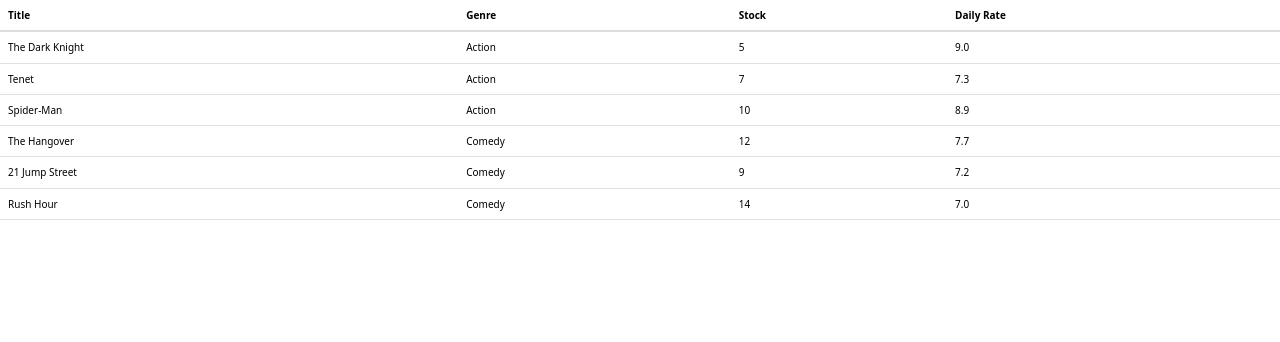
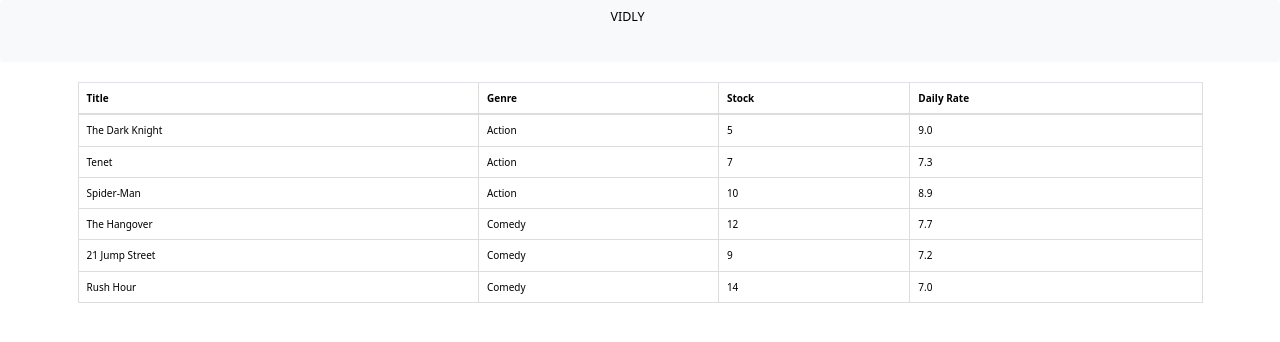
Before and after one commit to AhmedDR200/Vidly, a Django app: page /movies/ in a window 1280 px wide. Shown: the top 342 px of the page. Run offline with Django 3.2, Linux system fonts and the light colour scheme; data comes from the database, SQL or seed files in the repository; some libraries are stand-ins or nearby versions.

Commit message:
templates done

```diff
--- a/movies/templates/movies/index.html
+++ b/movies/templates/movies/index.html
@@ -1,6 +1,6 @@
-{% extends 'movies/base.html' %}
+{% extends 'base.html' %}
 {% block content %}
-    <table class="table">
+    <table class="table table-bordered table-hover">
         <thead>
             <tr>
                 <th>Title</th>
--- a/movies/urls.py
+++ b/movies/urls.py
@@ -2,5 +2,6 @@
 from . import views
 
 urlpatterns = [
-    path('' , views.index, name='index')
+    path('' , views.index, name='movies_index'),
+    path('<int:movie_id>', views.detail, name='datail')
 ]
--- a/movies/views.py
+++ b/movies/views.py
@@ -9,3 +9,9 @@
     # select * from movies_movie
     movies = Movie.objects.all()
     return render(request, 'movies/index.html', {'movies':movies})
+
+
+
+def detail(request, movie_id):
+    movie = Movie.objects.get(pk=movie_id)
+    return render(request, 'movies/detail.html', {'movie':movie})
--- a/movies/templates/movies/base.html
+++ b/templates/base.html
@@ -15,8 +15,16 @@
     <link href="https://cdn.jsdelivr.net/npm/bootstrap@5.3.1/dist/css/bootstrap.min.css" rel="stylesheet" integrity="sha384-4bw+/aepP/YC94hEpVNVgiZdgIC5+VKNBQNGCHeKRQN+PtmoHDEXuppvnDJzQIu9" crossorigin="anonymous">
   </head>
   <body>
-    {% block content %}
-    {% endblock%}
+    <!-- As a heading -->
+    <nav class="navbar bg-body-tertiary">
+        <div class="container-fluid">
+        <span class="navbar-brand mb-0 h1">VIDLY</span>
+        </div>
+    </nav>
+    <main class="container">
+     {% block content %}
+     {% endblock%}
+    </main>
 
     <script src="https://cdn.jsdelivr.net/npm/bootstrap@5.3.1/dist/js/bootstrap.bundle.min.js" integrity="sha384-HwwvtgBNo3bZJJLYd8oVXjrBZt8cqVSpeBNS5n7C8IVInixGAoxmnlMuBnhbgrkm" crossorigin="anonymous"></script>
   </body>
```
Also changed, not shown: movies/templates/movies/detail.html (added, +16 -0 lines).
